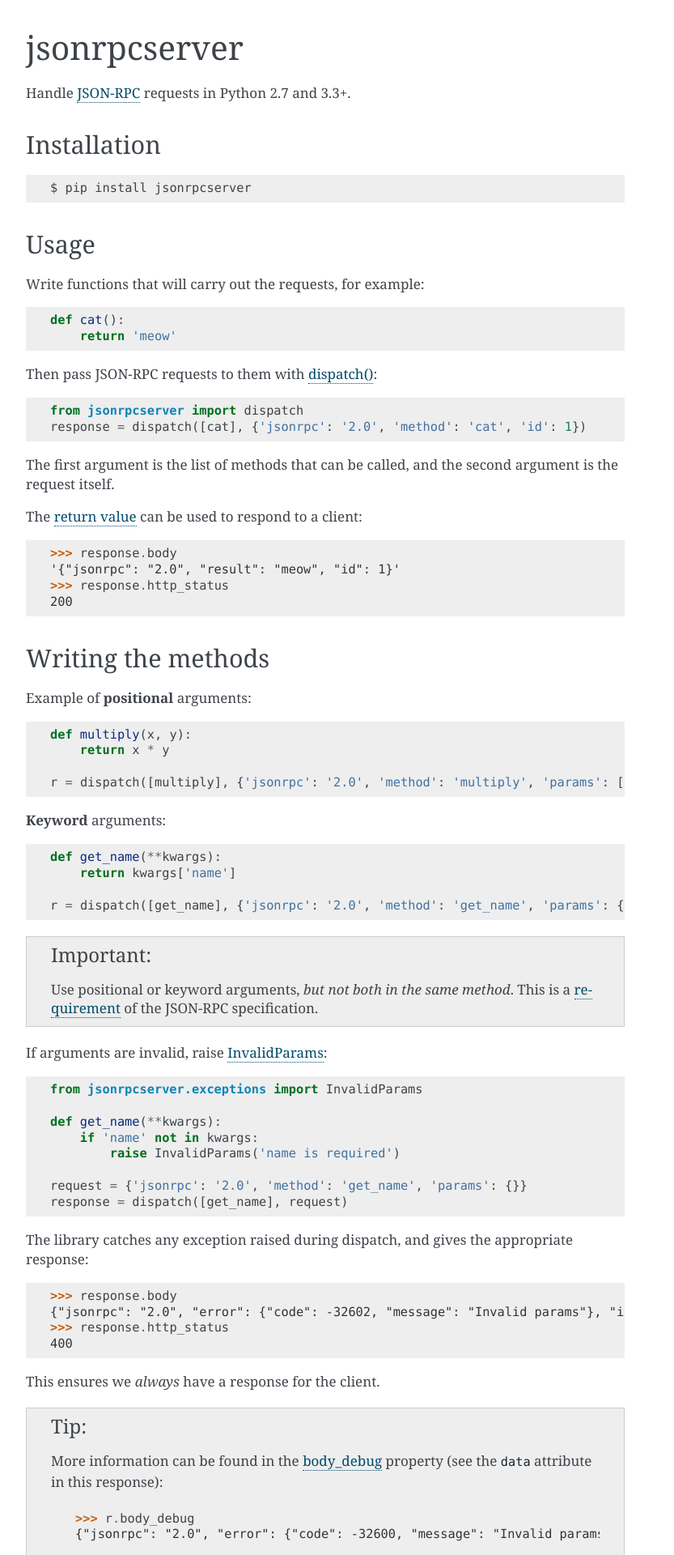
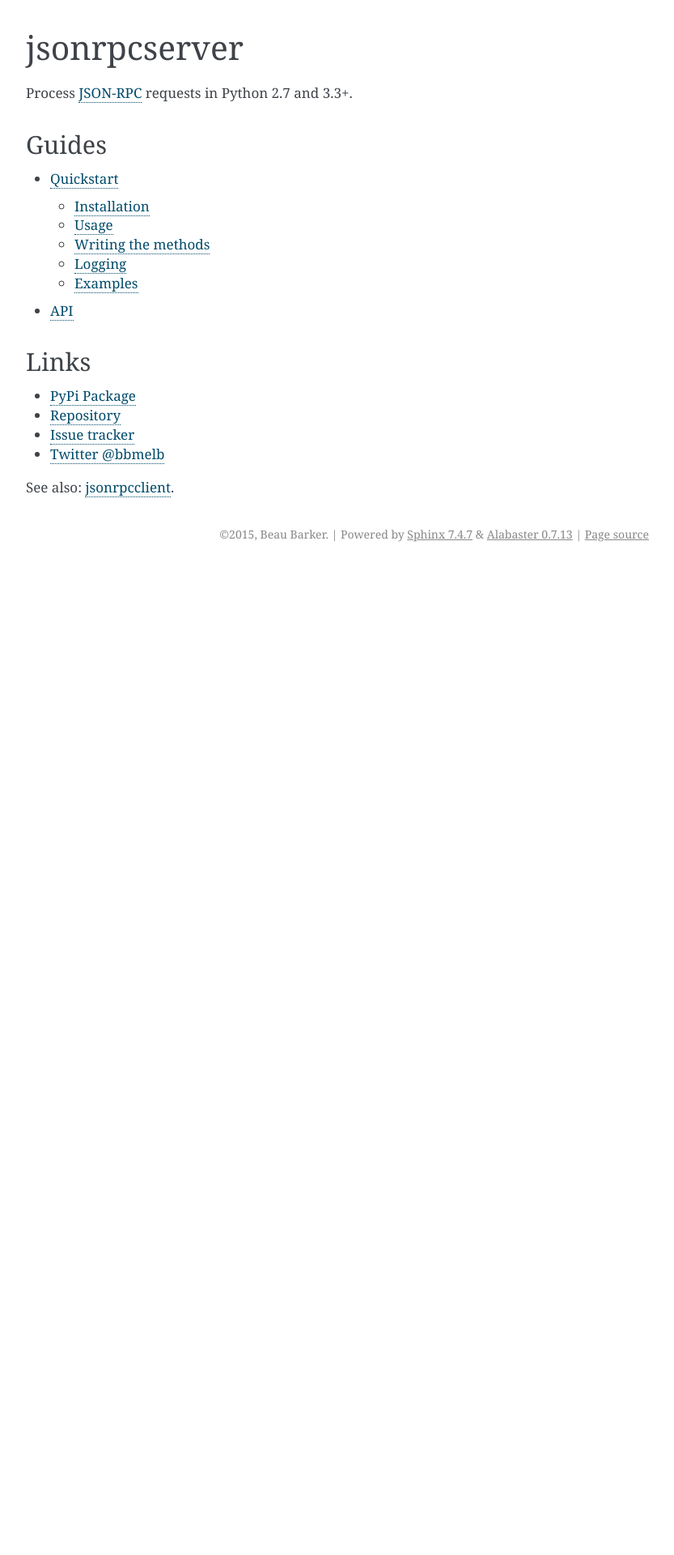
Before and after one commit to explodinglabs/jsonrpcserver, a Sphinx documentation site: the page built from doc/index.rst, in a window 1280 px wide. Shown: the top 1920 px of the page at 81% size, without its empty margins (238-1071 px from the left). Built offline with Sphinx 7.4.7, drawn with Linux system fonts in a browser that asks for light colours; after the commit the page ends 900 px from its top, so only the background shows below that; some of the changed text lies outside the part shown.

Commit message:
Documentation updated for ver. 3
Resolves #37

```diff
--- a/README.rst
+++ b/README.rst
@@ -5,8 +5,8 @@ Handle `JSON-RPC <http://www.jsonrpc.org/>`_ requests in Python 2.7 and 3.3+.
 
 .. sourcecode:: python
 
-    >>> r = dispatch([cat, dog], {'jsonrpc': '2.0', 'method': 'cat', 'id': 1})
-    >>> r.result
-    'meow'
+    >>> response = dispatch([cat, dog], {'jsonrpc': '2.0', 'method': 'cat', 'id': 1})
+    >>> response.body
+    {'jsonrpc': '2.0', 'result': 'meow', 'id': 1}
 
 Full documentation is available at https://jsonrpcserver.readthedocs.org/.
--- a/doc/_static/custom.css
+++ b/doc/_static/custom.css
@@ -1,4 +1,6 @@
-dt {
+div.tip {
+  background-color: #d0e0f7;
+  border: 1px solid #a0d0f0;
 }
 
 dl.class dt code.descname{
--- a/doc/index.rst
+++ b/doc/index.rst
@@ -1,139 +1,16 @@
 jsonrpcserver
 *************
 
-Handle `JSON-RPC <http://www.jsonrpc.org/>`_ requests in Python 2.7 and 3.3+.
+Process `JSON-RPC <http://www.jsonrpc.org/>`_ requests in Python 2.7 and 3.3+.
 
-Installation
-============
+Guides
+======
 
-.. code-block:: sh
+.. toctree::
+    :maxdepth: 2
 
-    $ pip install jsonrpcserver
-
-Usage
-=====
-
-Write functions that will carry out the requests, for example::
-
-    def cat():
-        return 'meow'
-
-Then pass JSON-RPC requests to them with `dispatch()
-<api.html#dispatcher.dispatch>`_::
-
-    from jsonrpcserver import dispatch
-    response = dispatch([cat], {'jsonrpc': '2.0', 'method': 'cat', 'id': 1})
-
-The first argument is the list of methods that can be called, and the second
-argument is the request itself.
-
-The `return value <api.html#response>`_ can be used to respond to a client::
-
-    >>> response.body
-    '{"jsonrpc": "2.0", "result": "meow", "id": 1}'
-    >>> response.http_status
-    200
-
-Writing the methods
-===================
-
-Example of **positional** arguments::
-
-    def multiply(x, y):
-        return x * y
-
-    r = dispatch([multiply], {'jsonrpc': '2.0', 'method': 'multiply', 'params': [2, 3], 'id': 1})
-
-**Keyword** arguments::
-
-    def get_name(**kwargs):
-        return kwargs['name']
-
-    r = dispatch([get_name], {'jsonrpc': '2.0', 'method': 'get_name', 'params': {'name': 'foo'}})
-
-.. important::
-
-    Use positional or keyword arguments, *but not both in the same method*.
-    This is a `requirement
-    <http://www.jsonrpc.org/specification#parameter_structures>`_  of the
-    JSON-RPC specification.
-
-If arguments are invalid, raise `InvalidParams <api.html#exceptions.InvalidParams>`_::
-
-    from jsonrpcserver.exceptions import InvalidParams
-
-    def get_name(**kwargs):
-        if 'name' not in kwargs:
-            raise InvalidParams('name is required')
-
-    request = {'jsonrpc': '2.0', 'method': 'get_name', 'params': {}}
-    response = dispatch([get_name], request)
-
-The library catches any exception raised during dispatch, and gives the
-appropriate response::
-
-    >>> response.body
-    {"jsonrpc": "2.0", "error": {"code": -32602, "message": "Invalid params"}, "id": 1}
-    >>> response.http_status
-    400
-
-This ensures we *always* have a response for the client.
-
-.. tip::
-
-    More information can be found in the `body_debug
-    <api.html#response.ErrorResponse.body_debug>`_ property (see the ``data``
-    attribute in this response)::
-
-        >>> r.body_debug
-        {"jsonrpc": "2.0", "error": {"code": -32600, "message": "Invalid params", "data": "name is required"}, "id": 1}
-
-Logging
-=======
-
-To see the JSON-RPC messages going back and forth, set the log level to
-``INFO``::
-
-    import logging
-    logging.getLogger('jsonrpcserver').setLevel(logging.INFO)
-    logging.basicConfig() # Creates a basic StreamHandler with a default format
-
-For better logging, use custom handlers and formats::
-
-    import logging
-    logging.getLogger('jsonrpcserver').setLevel(logging.INFO)
-
-    # Request log
-    request_handler = logging.StreamHandler()
-    request_handler.setFormatter(logging.Formatter(fmt='--> %(message)s'))
-    logging.getLogger('jsonrpcserver.dispatcher.request').addHandler(request_handler)
-
-    # Response log
-    response_handler = logging.StreamHandler()
-    response_handler.setFormatter(logging.Formatter(fmt='<-- %(http_code)d %(http_reason)s %(message)s'))
-    logging.getLogger('jsonrpcserver.dispatcher.response').addHandler(response_handler)
-
-The request format has these fields:
-
-%(message)s
-    The JSON request (the body).
-
-The response format has these fields:
-
-%(http_code)s
-    The HTTP status code one might respond with if using HTTP, eg. *400*.
-
-%(http_reason)s
-    Description of the above status code, eg. *"BAD REQUEST"*.
-
-%(message)s
-    The JSON response (the body).
-
-Examples
-========
-
-- `HTTP Server using Flask <https://bitbucket.org/snippets/beau-barker/BAXrR/json-rpc-over-http-server-in-python>`_
-- `ZeroMQ Server using PyZMQ <https://bitbucket.org/snippets/beau-barker/BAMno/json-rpc-over-zeromq-request-reply-server>`_
+    quickstart
+    api
 
 Links
 =====
```
Also changed, not shown: doc/api.rst (+13 -7 lines), doc/quickstart.rst (added, +171 -0 lines), 4 other files.
